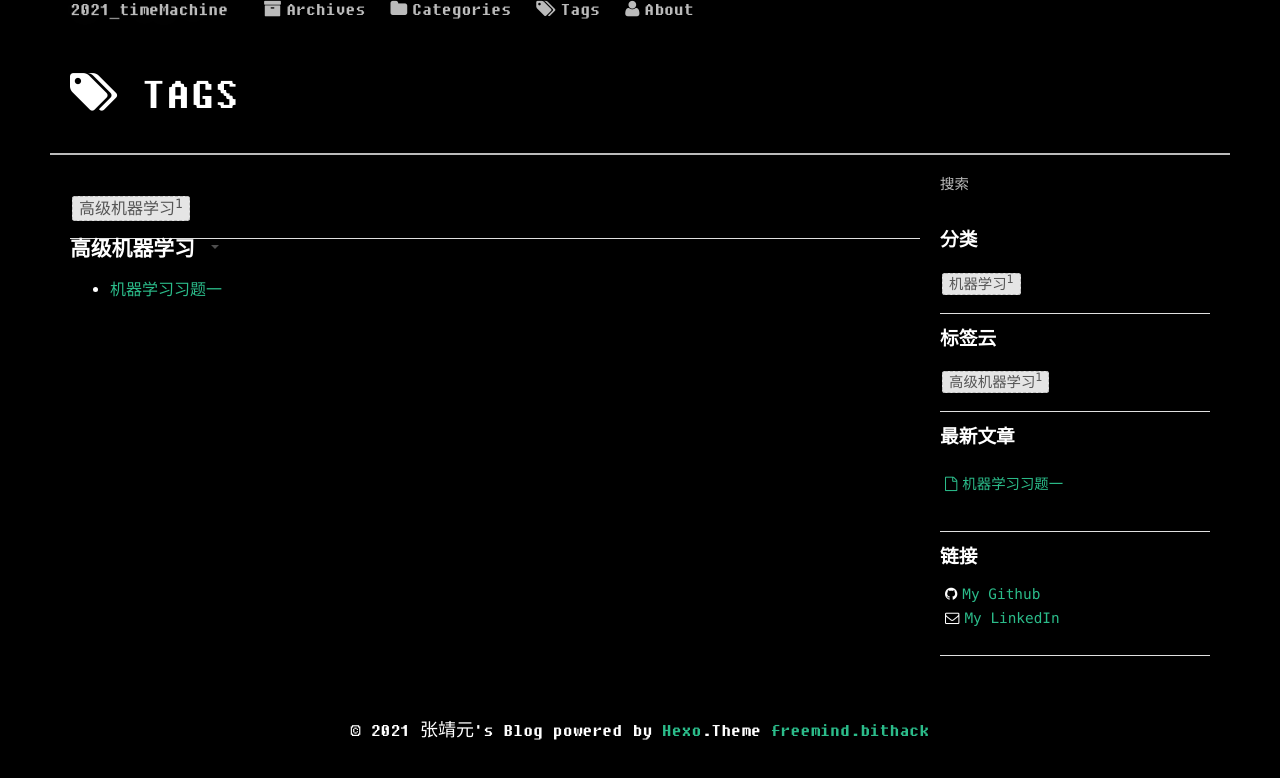
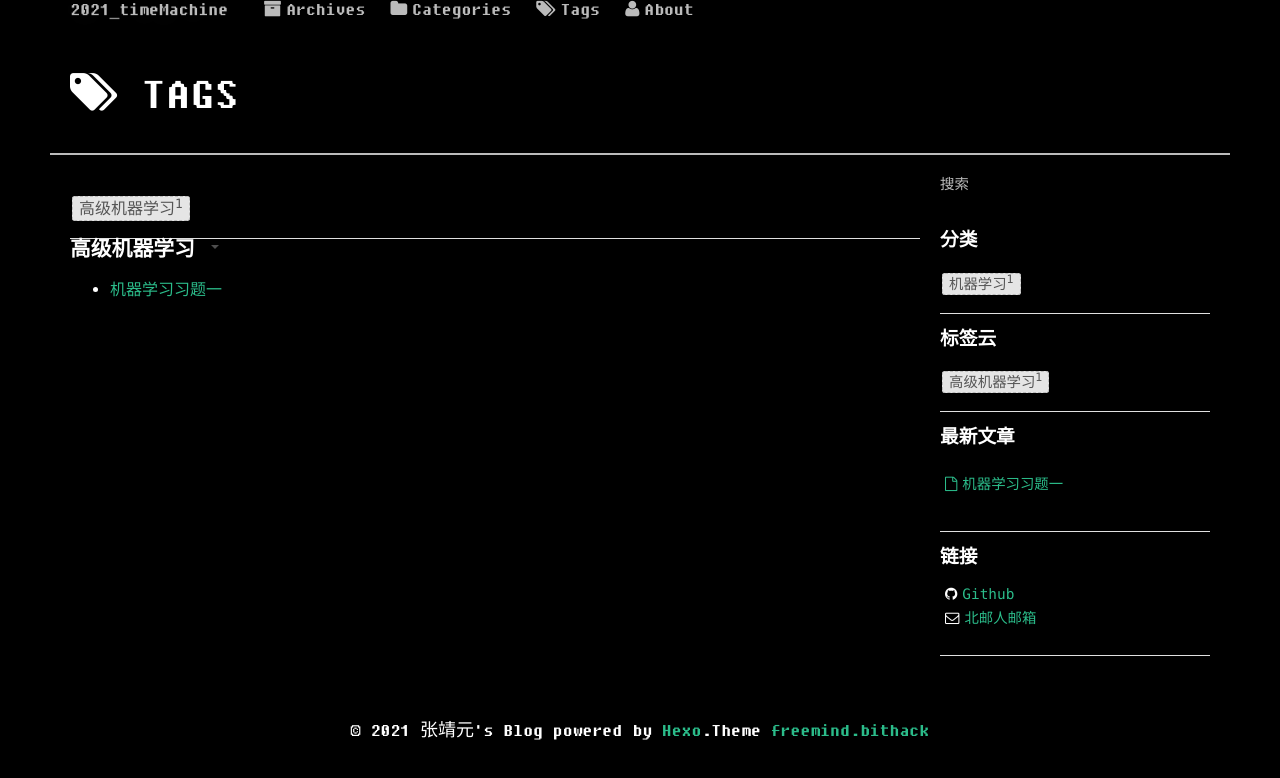
Before and after one commit to EskimoA000/EskimoA000.github.io, a plain HTML site: page Tags/index.html in a window 1280 px wide. Drawn offline with Linux system fonts and the light colour scheme.

Commit message:
Site updated: 2021-09-16 15:21:03

```diff
--- a/Tags/index.html
+++ b/Tags/index.html
@@ -193,9 +193,9 @@
 	<h4>链接</h4>
 	<ul class="blogroll list-unstyled">
 
-		<li><i class="fa fa-github"></i><a href="https://github.com/EskimoA000" title="My Github account." target="_blank"]);">My Github</a></li>
+		<li><i class="fa fa-github"></i><a href="https://github.com/EskimoA000" title="My Github account." target="_blank"]);">Github</a></li>
 
-		<li><i class="fa fa-envelope-o"></i><a href="https://mail.bupt.edu.cn" title="My Email" target="_blank"]);">My LinkedIn</a></li>
+		<li><i class="fa fa-envelope-o"></i><a href="https://mail.bupt.edu.cn" title="My Email" target="_blank"]);">北邮人邮箱</a></li>
 
 	</ul>
 </div>
```
Also changed, not shown: archives/2021/09/index.html (+2 -2 lines), archives/2021/index.html (+2 -2 lines), archives/index.html (+2 -2 lines), categories/index.html (+2 -2 lines), categories/机器学习/index.html (+2 -2 lines), index.html (+2 -2 lines), tags/index.html (+2 -2 lines), tags/高级机器学习/index.html (+2 -2 lines).
